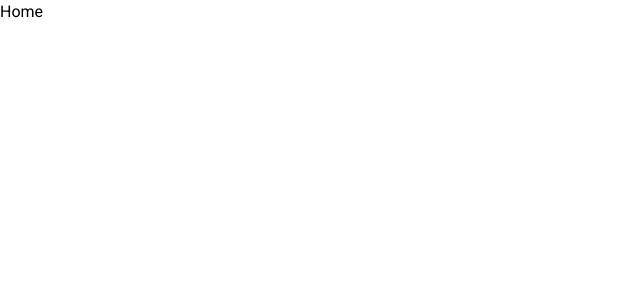
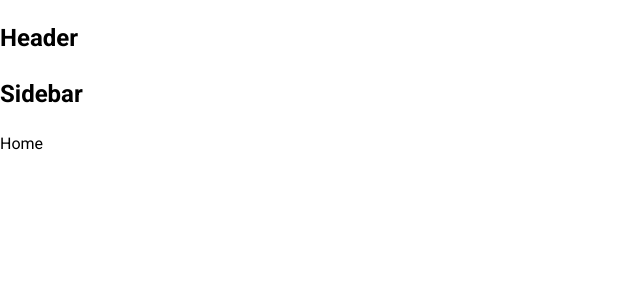
Before and after one commit to nckhanh21/clonetiktok, a React (Create React App) app: page / in a window 1280 px wide. Shown: the top 300 px of the page, without its empty margins (0-640 px from the left). Built offline with nearby package versions, Linux system fonts and the light colour scheme.

Commit message:
Config Router & Layout

```diff
--- a/src/App.js
+++ b/src/App.js
@@ -1,8 +1,9 @@
-import React from 'react';
+import React, { Fragment } from 'react';
 import { BrowserRouter as Router, Routes, Route, Switch } from 'react-router-dom';
 import Home from '~/pages/Home';
 import Following from '~/pages/Following';
 import { publicRoutes } from '~/routes';
+import { DefaultLayout } from '~/components/Layout';
 
 function App() {
     return (
@@ -10,8 +11,23 @@ function App() {
             <div className="App">
                 <Routes>
                     {publicRoutes.map((route, index) => {
+                        let Layout = DefaultLayout
+                        if (route.layout) {
+                            Layout = route.layout
+                        } else if (route.layout === null) {
+                            Layout = Fragment
+                        }
                         const Page = route.component;
-                        return <Route key={index} path={route.path} element={<Page />} />;
+                        return (
+                            <Route
+                                key={index}
+                                path={route.path}
+                                element={
+                                    <Layout>
+                                        <Page />
+                                    </Layout>}
+                            />
+                        )
                     })}
                 </Routes>
             </div>
--- /dev/null
+++ b/src/components/Layout/DefaultLayout/Header/index.js
@@ -0,0 +1,7 @@
+import React from 'react';
+
+const Header = () => {
+    return <h2>Header</h2>;
+};
+
+export default Header;
--- /dev/null
+++ b/src/components/Layout/DefaultLayout/Sidebar/index.js
@@ -0,0 +1,7 @@
+import React from 'react';
+
+const Sidebar = () => {
+    return <h2>Sidebar</h2>;
+};
+
+export default Sidebar;
--- /dev/null
+++ b/src/components/Layout/DefaultLayout/index.js
@@ -0,0 +1,17 @@
+import React from 'react';
+import Header from './Header';
+import Sidebar from './Sidebar';
+
+const DefaultLayout = ({ children }) => {
+    return (
+        <>
+            <Header />
+            <div className="container">
+                <Sidebar />
+                <div className="content">{children}</div>
+            </div>
+        </>
+    );
+};
+
+export default DefaultLayout;
--- /dev/null
+++ b/src/components/Layout/HeaderOnly/Header/index.js
@@ -0,0 +1,7 @@
+import React from 'react';
+
+const Header = () => {
+    return <h2>Header</h2>;
+};
+
+export default Header;
--- /dev/null
+++ b/src/components/Layout/HeaderOnly/index.js
@@ -0,0 +1,15 @@
+import React from 'react';
+import Header from './Header';
+
+const HeaderOnly = ({ children }) => {
+    return (
+        <>
+            <Header />
+            <div className="container">
+                <div className="content">{children}</div>
+            </div>
+        </>
+    );
+};
+
+export default HeaderOnly;
--- /dev/null
+++ b/src/components/Layout/index.js
@@ -0,0 +1,2 @@
+export { default as DefaultLayout } from './DefaultLayout';
+export { default as HeaderOnly } from './HeaderOnly';
--- /dev/null
+++ b/src/pages/Search/index.js
@@ -0,0 +1,7 @@
+import React from 'react';
+
+function Search() {
+    return <div>Search</div>;
+}
+
+export default Search;
--- /dev/null
+++ b/src/pages/Upload/index.js
@@ -0,0 +1,7 @@
+import React from 'react';
+
+function Upload() {
+    return <div>Upload</div>;
+}
+
+export default Upload;
```
Also changed, not shown: src/routes/index.js (+7 -0 lines).
